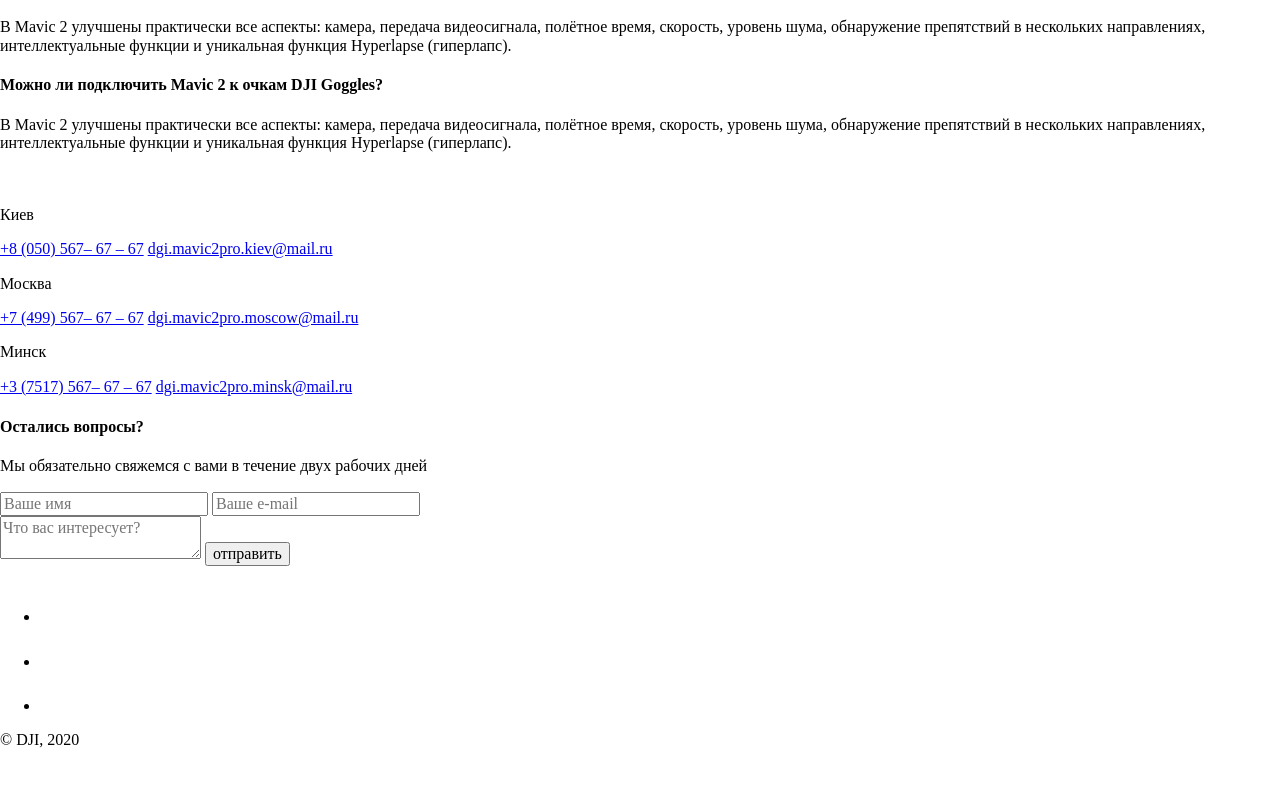
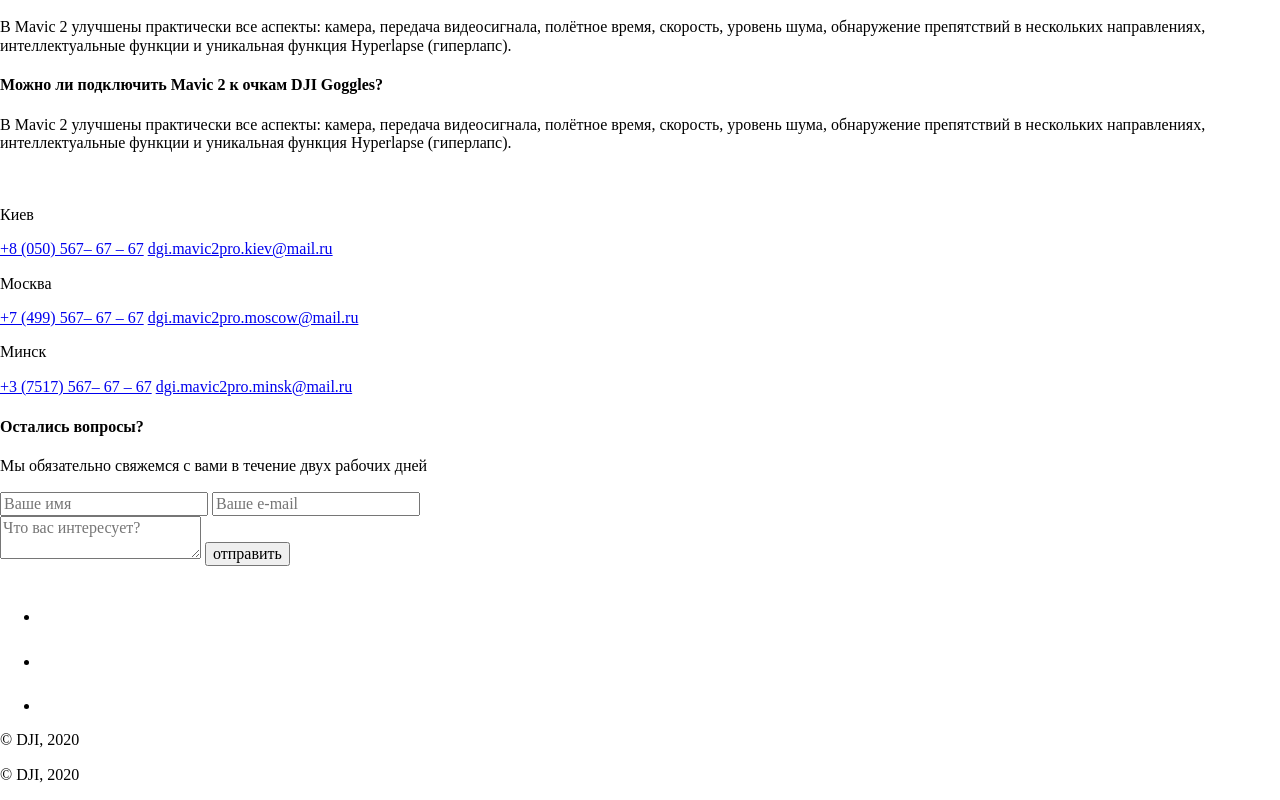
Before and after one commit to delilah07/Mavic, a website: page app/index.html in a window 1280 px wide. Shown: the part 3055-3855 px from the top of the page. Before the commit the page ends 3821 px from the top, so only its background shows below. Drawn offline with nearby package versions, Linux system fonts and the light colour scheme.

Commit message:
add footer

```diff
--- a/app/index.html
+++ b/app/index.html
@@ -244,6 +244,11 @@
       <p>&#169; DJI, 2020</p>
     </div>
   </footer>
+  <footer>
+    <div class="container">
+      <p>&#169; DJI, 2020</p>
+    </div>
+  </footer>
 
   <script src="https://ajax.googleapis.com/ajax/libs/jquery/3.4.1/jquery.min.js"></script>
   <script src="js/libs.min.js"></script>
```
